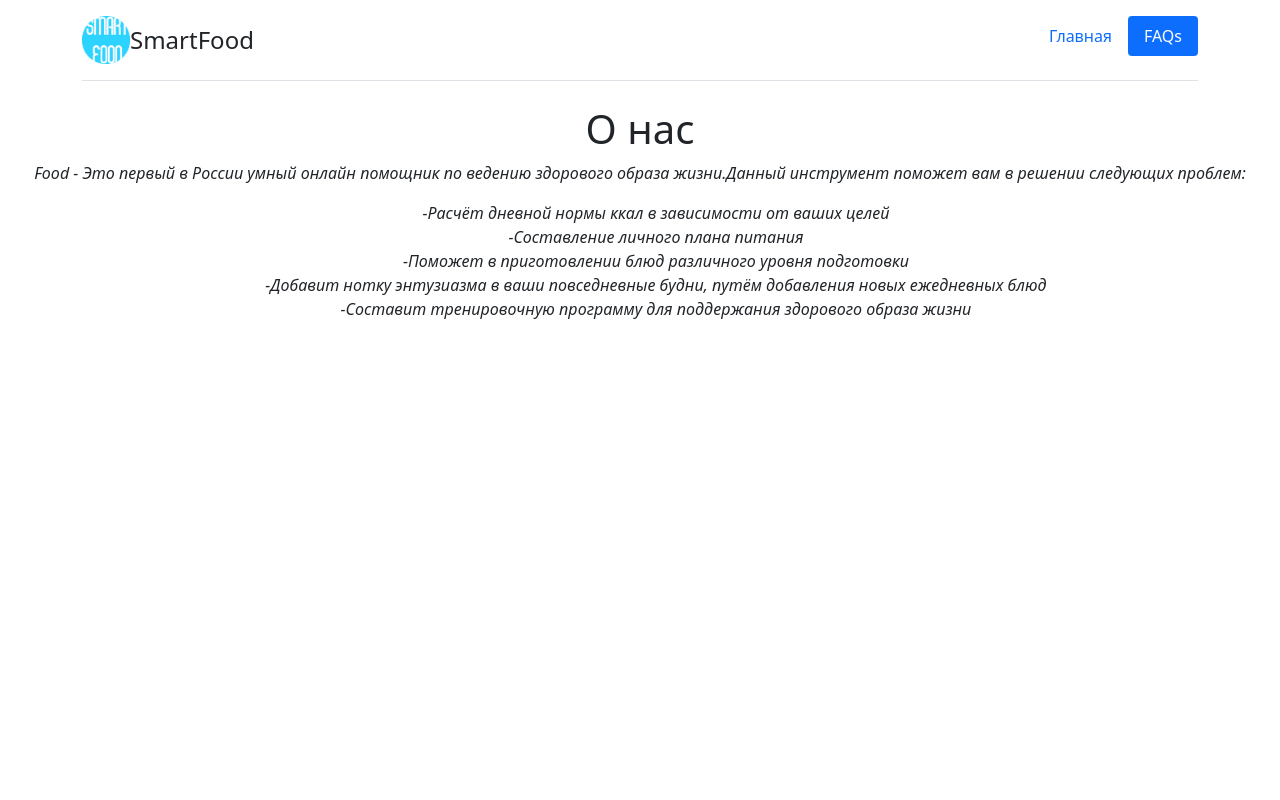
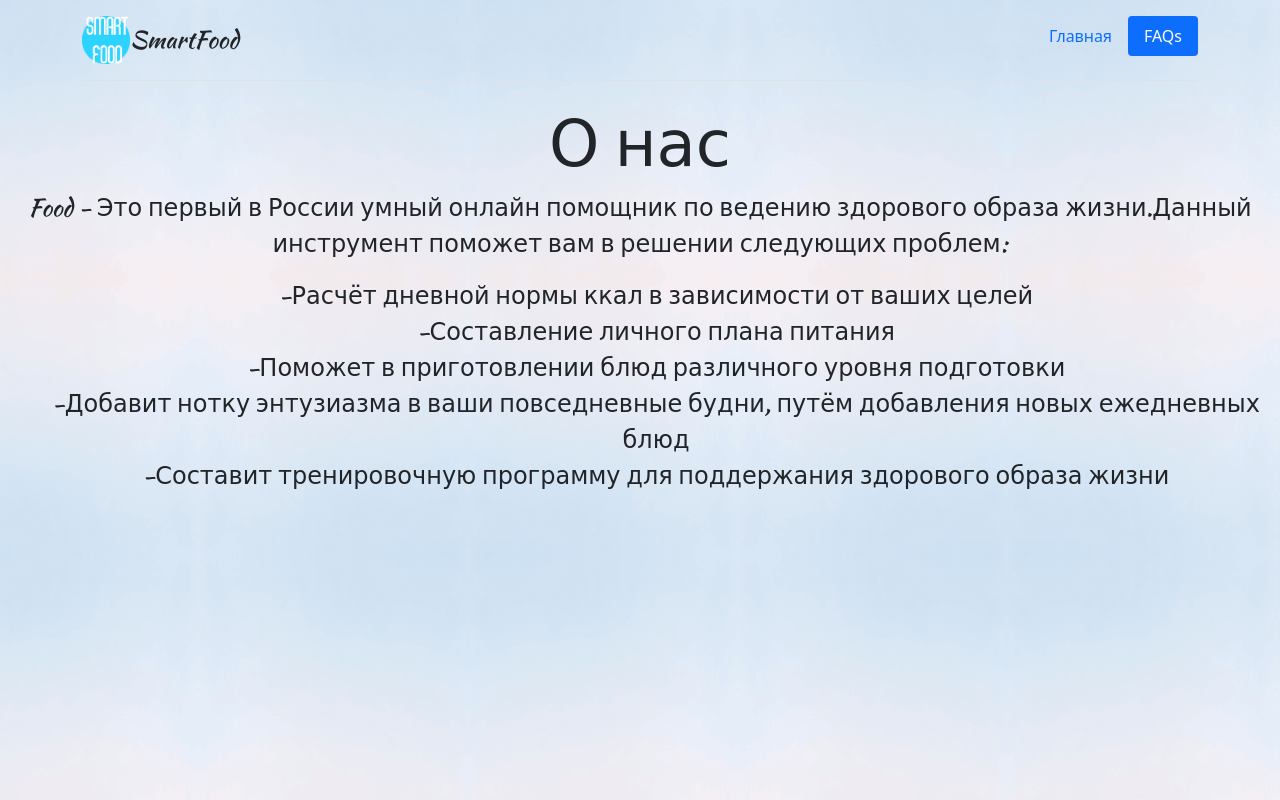
Before and after one commit to Mikrikle/smartfood, a Django app: page /smartfood/faq/ in a window 1280 px wide. Run offline with Django 3.2, Linux system fonts and the light colour scheme; some libraries are stand-ins or nearby versions.

Commit message:
Style of the body

```diff
--- /dev/null
+++ b/siteapp/static/css/style.css
@@ -0,0 +1,17 @@
+.kaushan{
+    font-family: 'Kaushan Script', cursive;
+    font-size: 1.5em;
+    color #333;
+}
+.Bkaushan{
+    font-family: 'Kaushan Script', cursive;
+    font-size: 4em;
+    color #333;
+}
+.intro{
+    width: 100%;
+    height: 100vh;
+    background: url("../images/intro.jpg") center no-repeat;
+    -webkit-background-size: cover;
+    background-size: cover;
+}
--- a/siteapp/templates/base.html
+++ b/siteapp/templates/base.html
@@ -8,6 +8,10 @@
     <meta name="viewport" content="width=device-width, initial-scale=1, shrink-to-fit=no">
 
     <title>Smart Food/Умный помощник в питании</title>
+    <link type="text/css" href="{% static '/css/style.css' %}" rel="stylesheet"/>
+    <link rel="preconnect" href="https://fonts.googleapis.com">
+    <link rel="preconnect" href="https://fonts.gstatic.com" crossorigin>
+    <link href="https://fonts.googleapis.com/css2?family=Kaushan+Script&display=swap" rel="stylesheet">
 
     <!-- Bootstrap CSS -->
     <link type="text/css" href="{% static '/css/bootstrap.css' %}" rel="stylesheet"/>
@@ -17,12 +21,13 @@
     {% block header %}
     {% endblock  %}
   </head>
-  <body>
+
+  <body class="intro">
     <div class="container">
         <header class="d-flex flex-wrap justify-content-center py-3 mb-4 border-bottom">
           <a href="{% url 'index' %}" class="d-flex align-items-center mb-3 mb-md-0 me-md-auto text-dark text-decoration-none">
             <img src="{% static 'images/Logo_Head.png' %}" width="48" height="48"/>
-            <span class="fs-4">SmartFood</span>
+            <span class="kaushan">SmartFood</span>
           </a>
 
           <ul class="nav nav-pills">
--- a/siteapp/templates/faq.html
+++ b/siteapp/templates/faq.html
@@ -3,14 +3,14 @@
 
 
 {% block body %}
-<h1 align="center">О нас</h1>
-<p align="center"><em>Food - Это первый в России умный онлайн помощник по ведению здорового образа жизни.Данный инструмент поможет вам в решении следующих проблем:
-<ul align="center" style=list-style-type:none>
+<h1 align="center" class="Bkaushan">О нас</h1>
+<p align="center" class="kaushan">Food - Это первый в России умный онлайн помощник по ведению здорового образа жизни.Данный инструмент поможет вам в решении следующих проблем:
+<ul align="center" style=list-style-type:none class="kaushan">
     <li>-Расчёт дневной нормы ккал в зависимости от ваших целей</li>
     <li>-Составление личного плана питания</li>
     <li>-Поможет в приготовлении блюд различного уровня подготовки</li>
     <li>-Добавит нотку энтузиазма в ваши повседневные будни, путём добавления новых ежедневных блюд</li>
     <li>-Составит тренировочную программу для поддержания здорового образа жизни</li>
 </ul>
-</em></p>
+</p>
 {% endblock %}
```
Also changed, not shown: db.sqlite3, siteapp/static/images/intro.jpg (added).
